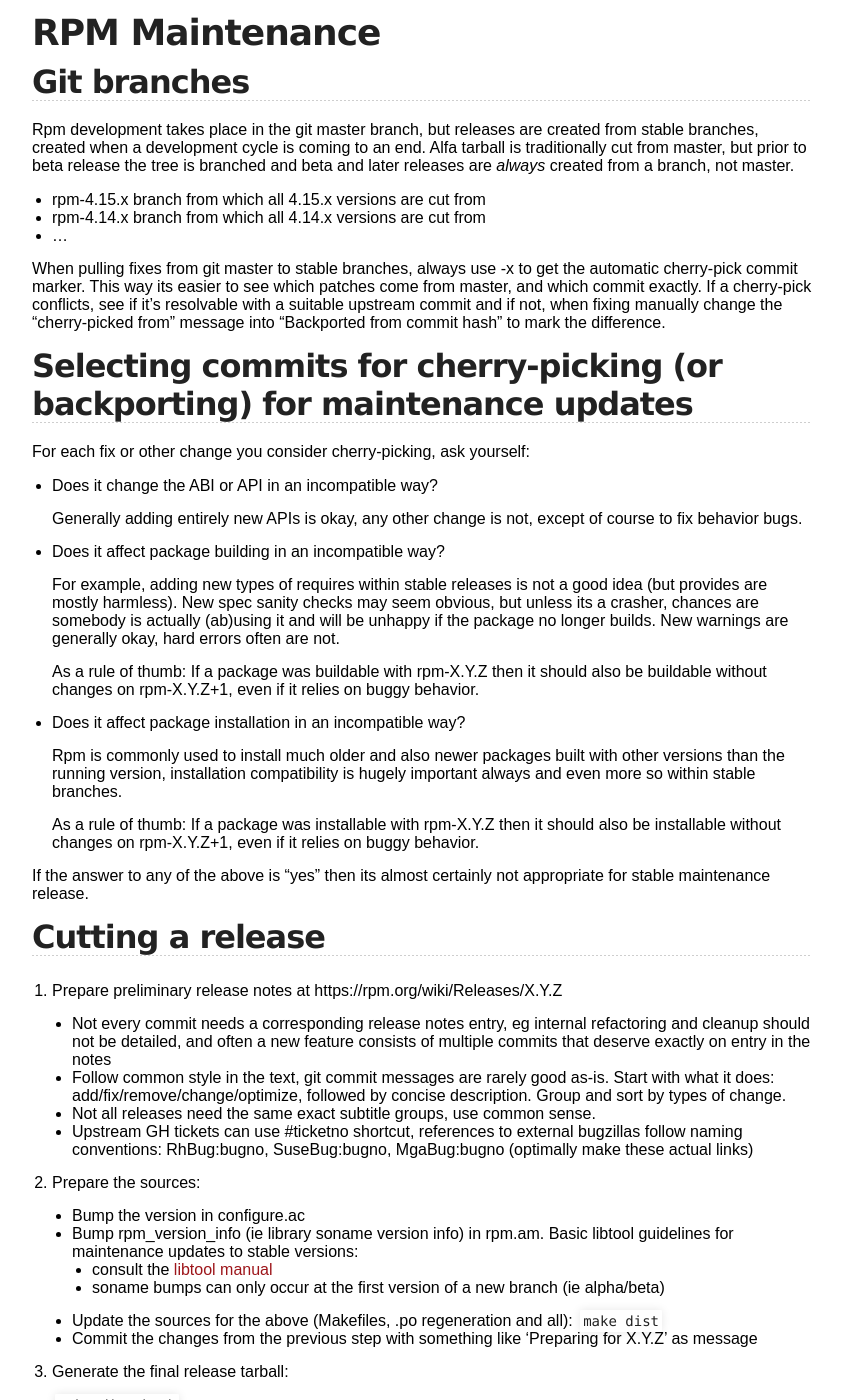
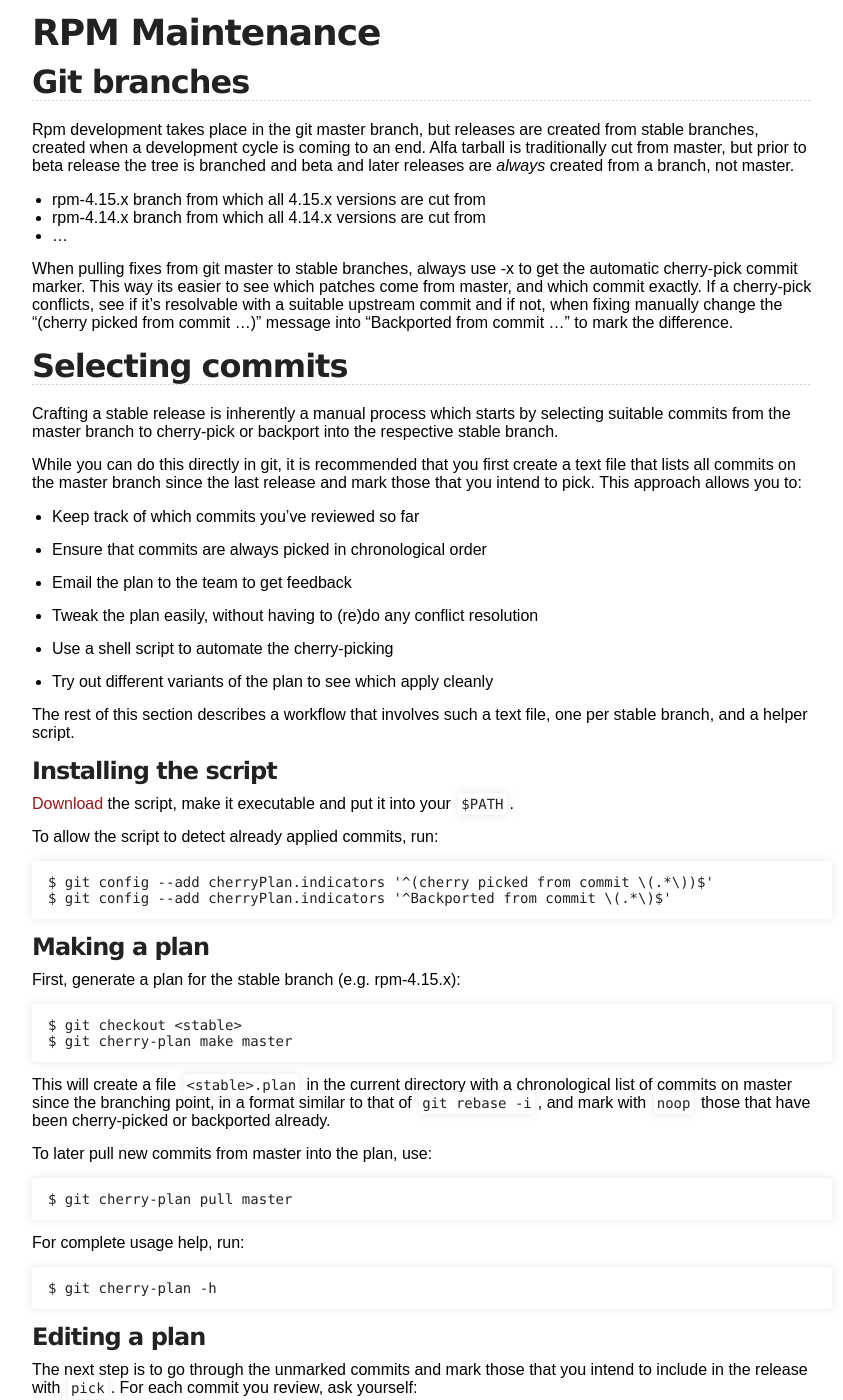
Before and after one commit to rpm-software-management/rpm-web, a Jekyll site: the page built from devel_doc/release_maintaince.md, in a window 1280 px wide and 1400 px high, scrolled down 255 px. Shown: the whole window, without its empty margins (218-1061 px from the left). Built offline with Jekyll 4.4.1, drawn with Linux system fonts in a browser that asks for light colours; some of the changed text lies outside the part shown.

Commit message:
Add plan file howto to release guide

````diff
--- a/devel_doc/release_maintaince.md
+++ b/devel_doc/release_maintaince.md
@@ -19,30 +19,206 @@ from a branch, not master.
 
 When pulling fixes from git master to stable branches, always use -x to get the automatic cherry-pick commit marker. This way its easier to see which patches come from master, and which commit exactly. If a cherry-pick conflicts,
 see if it's resolvable with a suitable upstream commit and if not, when
-fixing manually change the "cherry-picked from" message into "Backported from
-commit hash" to mark the difference.
+fixing manually change the "(cherry picked from commit ...)" message into
+"Backported from commit ..." to mark the difference.
 
-## Selecting commits for cherry-picking (or backporting) for maintenance updates
+## Selecting commits
 
-For each fix or other change you consider cherry-picking, ask yourself:
+Crafting a stable release is inherently a manual process which starts by
+selecting suitable commits from the master branch to cherry-pick or backport
+into the respective stable branch.
+
+While you can do this directly in git, it is recommended that you first create
+a text file that lists all commits on the master branch since the last release
+and mark those that you intend to pick.  This approach allows you to:
+
+* Keep track of which commits you've reviewed so far
+
+* Ensure that commits are always picked in chronological order
+
+* Email the plan to the team to get feedback
+
+* Tweak the plan easily, without having to (re)do any conflict resolution
+
+* Use a shell script to automate the cherry-picking
+
+* Try out different variants of the plan to see which apply cleanly
+
+The rest of this section describes a workflow that involves such a text file,
+one per stable branch, and a helper script.
+
+### Installing the script
+
+[Download](git-cherry-plan) the script, make it executable and put it into your
+`$PATH`.
+
+To allow the script to detect already applied commits, run:
+
+```
+$ git config --add cherryPlan.indicators '^(cherry picked from commit \(.*\))$'
+$ git config --add cherryPlan.indicators '^Backported from commit \(.*\)$'
+```
+
+### Making a plan
+
+First, generate a plan for the stable branch (e.g. rpm-4.15.x):
+
+```
+$ git checkout <stable>
+$ git cherry-plan make master
+```
+
+This will create a file `<stable>.plan` in the current directory with a
+chronological list of commits on master since the branching point, in a format
+similar to that of `git rebase -i`, and mark with `noop` those that have been
+cherry-picked or backported already.
+
+To later pull new commits from master into the plan, use:
+
+```
+$ git cherry-plan pull master
+```
+
+For complete usage help, run:
+
+```
+$ git cherry-plan -h
+```
+
+### Editing a plan
+
+The next step is to go through the unmarked commits and mark those that you
+intend to include in the release with `pick`.  For each commit you review, ask
+yourself:
 
 * Does it change the ABI or API in an incompatible way?
 
-    Generally adding entirely new APIs is okay, any other change is not, except of course to fix behavior bugs.
+    Generally adding entirely new APIs is okay, any other change is not, except
+    of course to fix behavior bugs.
 
 * Does it affect package building in an incompatible way?
 
-    For example, adding new types of requires within stable releases is not a good idea (but provides are mostly harmless). New spec sanity checks may seem obvious, but unless its a crasher, chances are somebody is actually (ab)using it and will be unhappy if the package no longer builds. New warnings are generally okay, hard errors often are not.
+    For example, adding new types of requires within stable releases is not a
+    good idea (but provides are mostly harmless). New spec sanity checks may
+    seem obvious, but unless its a crasher, chances are somebody is actually
+    (ab)using it and will be unhappy if the package no longer builds. New
+    warnings are generally okay, hard errors often are not.
 
-    As a rule of thumb: If a package was buildable with rpm-X.Y.Z then it should also be buildable without changes on rpm-X.Y.Z+1, even if it relies on buggy behavior.
+    As a rule of thumb: If a package was buildable with rpm-X.Y.Z then it
+    should also be buildable without changes on rpm-X.Y.Z+1, even if it relies
+    on buggy behavior, except for security issues.
 
 * Does it affect package installation in an incompatible way?
 
-    Rpm is commonly used to install much older and also newer packages built with other versions than the running version, installation compatibility is hugely important always and even more so within stable branches.
+    Rpm is commonly used to install much older and also newer packages built
+    with other versions than the running version, installation compatibility is
+    hugely important always and even more so within stable branches.
 
-    As a rule of thumb: If a package was installable with rpm-X.Y.Z then it should also be installable without changes on rpm-X.Y.Z+1, even if it relies on buggy behavior.
+    As a rule of thumb: If a package was installable with rpm-X.Y.Z then it
+    should also be installable without changes on rpm-X.Y.Z+1, even if it
+    relies on buggy behavior, except for security issues.
 
-If the answer to any of the above is "yes" then its almost certainly not appropriate for stable maintenance release.
+If the answer to any of the above is "yes" then it's almost certainly not
+appropriate for a stable maintenance release.  Mark such a commit with `drop`.
+
+The general priorities for stable branches are (descending order):
+
+1. Regression, crash and security fixes
+2. User visible breakage with no workarounds
+3. User visible breakage with major impact
+4. Other major impact stuff (if [budget](#choosing-a-commit-budget) allows)
+
+#### Choosing a starting point
+
+You may want to skip any commits that were already reviewed in the last release
+(if any).  For a newly created plan, the last `noop` commit is a good
+indication of where the review stopped, but it's a good idea to look a bit
+further back, in case some otherwise suitable commits were omitted due to
+[budget](#choosing-a-commit-budget) constraints and such.  In particular,
+regression or security updates (e.g. rpm-4.15.1.1) tend to include very
+specific cherry-picks, leaving gaps behind that may contain useful material for
+the next stable release.
+
+Otherwise, when editing an existing plan, simply start at the first unmarked
+commit.
+
+Once you've chosen your starting point, either delete the lines above it or
+bookmark the place by inserting an empty line(s) or comment.  It's handy to
+keep the previous commits, though, in case some of them turn out to be needed
+to resolve a conflict.
+
+For a newly created plan, if you choose to keep the previous commits, make sure
+to mark them with `drop`, for example (replace `<linenum>` with the last line
+to mark):
+
+```
+$ sed -i '1,<linenum> s/^     /drop /' <stable>.plan
+```
+
+#### Choosing a commit budget
+
+A useful tool to help you pick and, in particular, *not* pick stuff, is a
+"commit budget".  For stable releases, 30 is a good ballpark figure, but of
+course, feel free to tweak it as needed.
+
+Generally speaking, the budget is for code changes *only*, so any test and
+documentation additions or updates do *not* count and should always be picked
+if possible.
+
+You can check the number of picks so far by running:
+
+```
+$ grep '^pick ' <stable>.plan | wc -l
+```
+
+#### VIM config
+
+If you use VIM, you can add [this](plan.vim) snippet into your `~/.vimrc` to
+cycle through markers on the current line with the `C-a` key and do a `git
+show` with the `Enter` key.
+
+### Sharing a plan
+
+Once you're satisfied with your picks, send the plan as a plain-text email to
+the team and ask for feedback.  That way, people can reply directly to the
+individual commits inline.  Feel free to strip the old commits from the email
+to keep it short.
+
+### Applying a plan
+
+Once the plan is ready, make a copy of the plan and create a topic branch for
+the release (e.g. rpm-4.15.1):
+
+```
+$ cp <stable>.plan <release>.plan
+$ git checkout -b <release>
+```
+
+Then, apply the plan:
+
+```
+$ git cherry-plan apply
+```
+
+This will go through each `pick` commit and run `git cherry-pick -x` on it.
+
+In case a commit doesn't apply cleanly, the process will stop and a message
+will be printed.  At that point, proceed with conflict resolution as usual and
+when committing the changes, make sure to replace the line "(cherry picked from
+commit ...)" with "Backported from commit ...", then run:
+
+```
+$ git cherry-plan mark
+```
+
+This will update the `noop` markers in the plan copy so that they reflect the
+actual branch, i.e. any cherry-picks that were applied successfully above.
+Continue the process by re-running `git cherry-plan apply`.  If another
+conflict occurs, repeat the same process until the plan is applied completely.
+
+While preparing the plan, it can be handy to try this out on a throwaway branch
+every now and then, to make sure you're not missing some pre-requisite
+commit(s).
 
 ## Cutting a release
 
````
Also changed, not shown: 2 other files.
